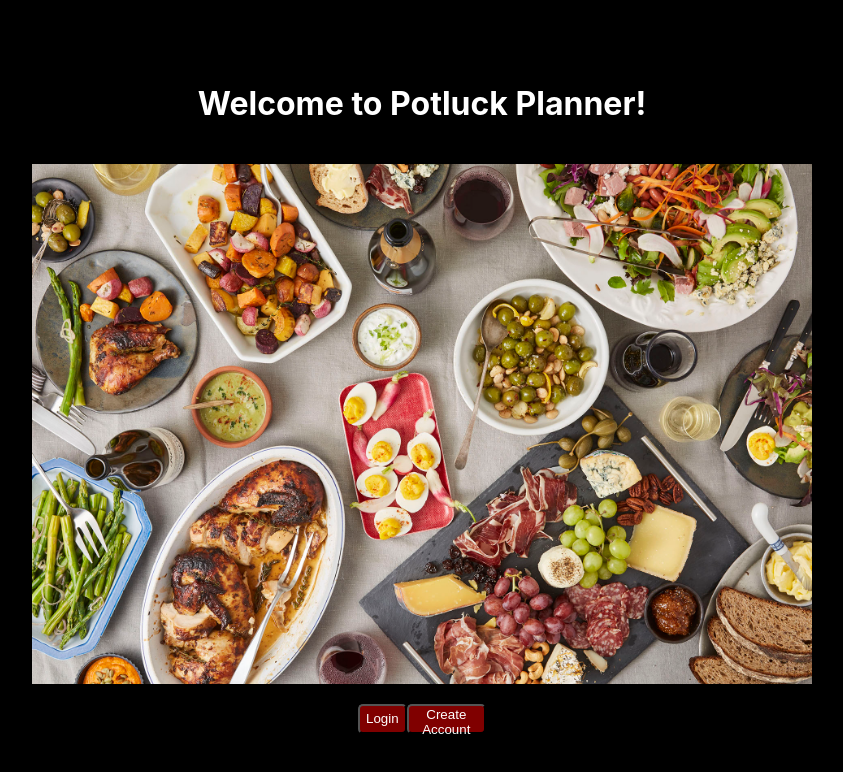
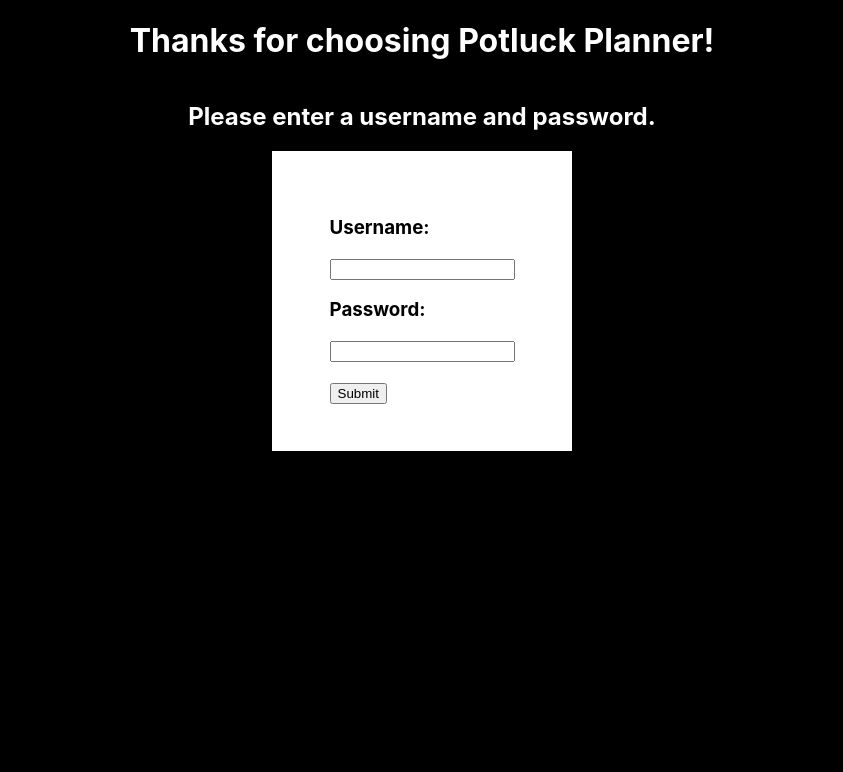
Before and after one commit to potluck-planner-4/front-end, a React (Create React App) app: page /create-account in a window 1280 px wide. Shown: the top 772 px of the page, without its empty margins (218-1061 px from the left). Built offline with nearby package versions, Linux system fonts and the light colour scheme.

Commit message:
Finished Account Creation page

```diff
--- a/src/App.js
+++ b/src/App.js
@@ -3,6 +3,7 @@ import './App.css'
 import Home from './Components/Home'
 import { BrowserRouter, Route, Switch } from 'react-router-dom'
 import Login from './Components/Login'
+import AccountCreation from './Components/AccountCreation'
 
 function App() {
 
@@ -14,6 +15,9 @@ function App() {
         <Route id = 'login' path="/login">
           <Login />
         </Route>
+        <Route id = 'create-account' path="/create-account">
+          <AccountCreation />
+        </Route>
         <Route id = 'home' path="/">
           <Home />
         </Route>
--- a/src/Components/AccountCreation.js
+++ b/src/Components/AccountCreation.js
@@ -0,0 +1,70 @@
+import React from 'react'
+import styled from 'styled-components'
+
+const AccountCreation = (props) => {
+
+    const { userName, password } = props
+
+    const onSubmit = evt => {
+        evt.preventDefault()
+        onSubmit()
+    }
+
+    return(
+        <BodyDiv>
+            <MainDiv>
+                <h1>Thanks for choosing Potluck Planner!</h1>
+                <h2>Please enter a username and password.</h2>
+                <AccountBox>
+                    <form id = "creation-form" onSubmit = {onSubmit}>
+                        <label>
+                            <h3>Username: </h3>
+                            <input id = "userName" name = "userName" type = "text" value = {userName} />
+                        </label>
+                        <label>
+                            <h3>Password: </h3>
+                            <input id = "password" name = "password" type = "text" value = {password} />
+                        </label>
+                        <br/>
+                        <br/>
+                        <button id = "creation-button">Submit</button>
+                    </form>
+                </AccountBox>
+            </MainDiv>
+        </BodyDiv>
+    )
+}
+
+const BodyDiv = styled.div`
+background: black;
+width: 100%;
+height: 100vh;
+display: flex;
+flex-direction: column;
+color: white;
+justify-content: center;
+border: 0;
+`
+
+const MainDiv = styled.div`
+display: flex;
+justify-content: start;
+align-items: center;
+flex-direction: column;
+color: white;
+width: 100%;
+height: 100vh;
+`
+
+const AccountBox = styled.div`
+display: flex;
+justify-content: center;
+align-items: center;
+background: white;
+color: black;
+height: 300px;
+width: 300px;
+border: 0 15%;
+`
+
+export default AccountCreation
--- a/src/Components/Login.js
+++ b/src/Components/Login.js
@@ -5,7 +5,9 @@ import photo from './Mingling.jpg'
 
 
 const Login = (props) => {
+
         const { userName, password } = props
+
         const onSubmit = evt => {
             evt.preventDefault()
             onSubmit()
```
